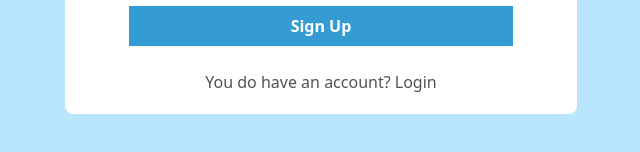
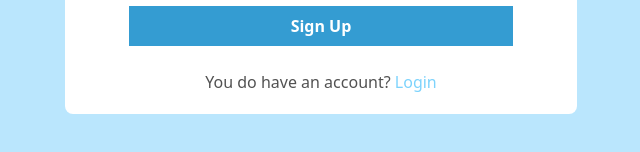
Before and after one commit to Jeycon585YT/Surise-Chat, a React (Vite) app: page /register in a window 1280 px wide. Shown: the part 558-710 px from the top of the page, without its empty margins (319-959 px from the left). Built offline with nearby package versions, Linux system fonts and the light colour scheme; no server answers.

Commit message:
Update Register page with React Router, useState, and LoadingSpin

```diff
--- a/src/pages/Register.jsx
+++ b/src/pages/Register.jsx
@@ -8,10 +8,18 @@ import {
   updateUserProfileToFirebase,
 } from "../Firebase/actions";
 import { handleFirebaseError } from "../Firebase/errorHandle";
+import { Link, useNavigate } from "react-router-dom";
+import { useState } from "react";
+import LoadingSpin from "../components/shared/LoadingSpin";
 
 const Register = () => {
+  const [isPending, setIsPending] = useState(false);
+  const navigate = useNavigate();
+
   const handleSubmit = async (e) => {
     e.preventDefault();
+    setIsPending(true);
+
     const displayName = e.target[0].value;
     const email = e.target[1].value;
     const password = e.target[2].value;
@@ -19,6 +27,9 @@ const Register = () => {
 
     try {
       const user = await registerUserToFirebase(email, password);
+
+      if (!user) return;
+
       const photoURL = await updateProfileImageToFirebase(file, user.uid);
       await updateUserProfileToFirebase({
         displayName,
@@ -30,13 +41,17 @@ const Register = () => {
         email,
         photoURL,
       });
+
+      navigate("/");
+      setIsPending(false);
     } catch (error) {
       handleFirebaseError(error);
     }
   };
 
   return (
-    <div className="bg-sky-200 min-h-screen flex items-center justify-center">
+    <div className="relative bg-sky-200 min-h-screen flex items-center justify-center">
+      {isPending && <LoadingSpin className="absolute" />}
       <div className="bg-white py-5 px-16 rounded-lg flex flex-col gap-4 items-center">
         <h1 className="text-neutral-600 font-bold text-4xl">Logo</h1>
         <h4 className="text-neutral-600 text-lg">Register</h4>
@@ -53,9 +68,18 @@ const Register = () => {
             <LuImagePlus size={48} />
             <span>Update image</span>
           </label>
-          <Button className="bg-sky-600/80" text="Sign Up" />
+          <Button
+            className="bg-sky-600/80 disabled:bg-slate-300"
+            text="Sign Up"
+            disabled={isPending}
+          />
         </form>
-        <p className="mt-2 text-neutral-600">You do have an account? Login</p>
+        <p className="mt-2 text-neutral-600">
+          You do have an account?{" "}
+          <Link className="text-sky-300 hover:text-sky-800 duration-150">
+            Login
+          </Link>{" "}
+        </p>
       </div>
     </div>
   );
```
